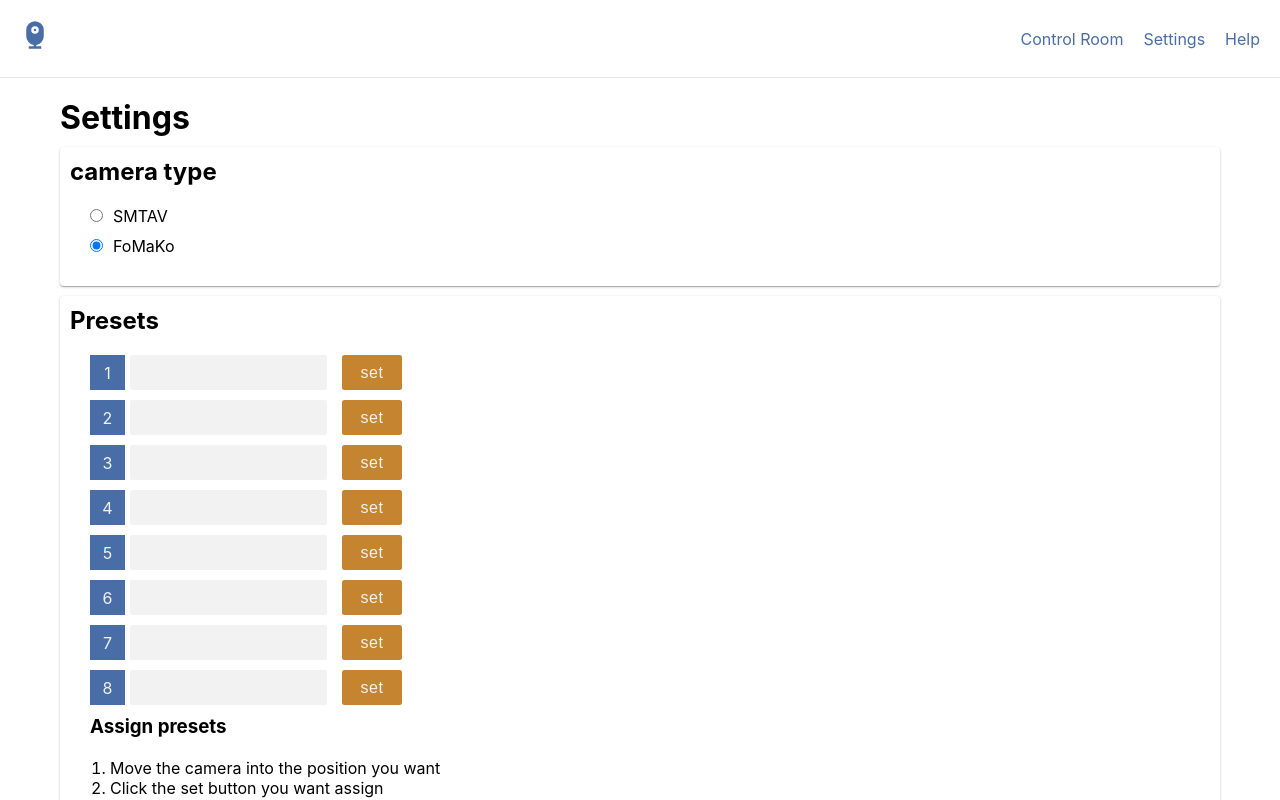
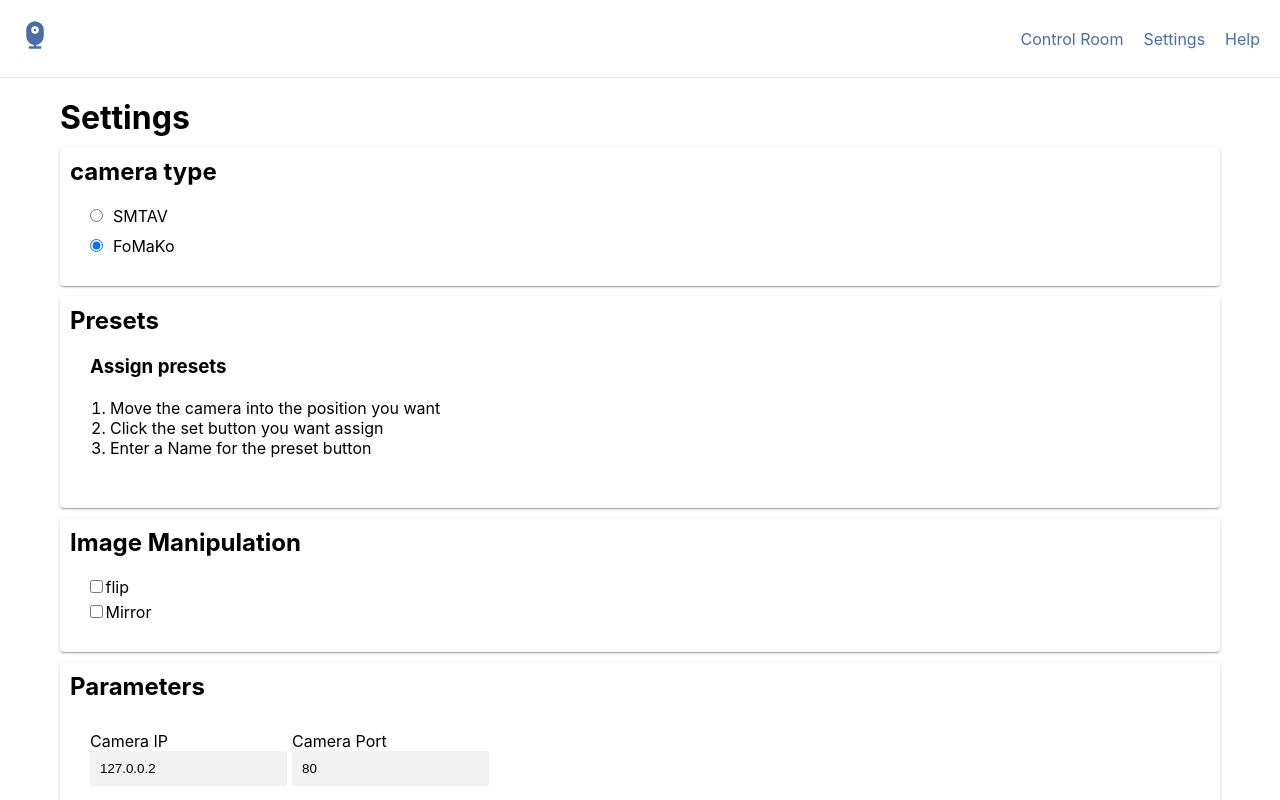
Before and after one commit to SyzBeats/webcam-ui-controller, a React (Vite) app in the folder frontend/: page /settings in a window 1280 px wide. Shown: the top 800 px of the page. Built offline with nearby package versions, Linux system fonts and the light colour scheme.

Commit message:
feat: added last commands and presets

```diff
--- a/frontend/src/api/commands/index.ts
+++ b/frontend/src/api/commands/index.ts
@@ -138,6 +138,16 @@ const commandPayloads = {
 		home: (settings: TSettings, _: any) => ({
 			SysCtrl: { PtzCtrl: { nChanel: 0, szPtzCmd: 'go_home', byValue: settings.parameters.panSpeed } },
 		}),
+
+		/**
+		 * preset selection command - used for preset selection
+		 * @param settings the current settings
+		 * @param movement the preset number to move to
+		 * @returns the payload for the command
+		 */
+		preset: (_s: TSettings, movement: string) => ({ SysCtrl: { PtzCtrl: { nChanel: 0, szPtzCmd: 'preset_call', byValue: movement } } }),
+
+		focusLock: (_s: TSettings, movement: any) => ({ SetEnv: { VideoParam: [{ stAF: { emAFMode: movement }, nChannel: 0 }] } }),
 	},
 	smtav: {
 		/**
@@ -251,6 +261,22 @@ const commandPayloads = {
 		 * @returns the payload for the command
 		 */
 		home: (_settings: TSettings, _: any) => 'home',
+
+		/**
+		 * home command - sets the camera to the home position
+		 * @param settings the current settings
+		 * @param _ unused
+		 * @returns the payload for the command
+		 */
+		preset: (_settings: TSettings, movement: string) => `poscall&${movement}`,
+
+		/**
+		 * home command - sets the camera to the home position
+		 * @param settings the current settings
+		 * @param _ unused
+		 * @returns the payload for the command
+		 */
+		focusLock: (_settings: TSettings, _: string) => 'lock_mfocus',
 	},
 };
 
@@ -262,14 +288,14 @@ const commandPayloads = {
  */
 const getPayload = (command: TCommand, settings: TSettings, movement: string = '') => {
 	if (!settings.camera.name) {
+		console.error('No camera selected');
 		return '';
 	}
 
 	// exeucte commands function which populates the payload
 	const payLoad = commandPayloads[settings.camera.name][command](settings, movement);
 
-	console.log(payLoad);
-
+	// fomako payload is returned as object, stringify it
 	if (typeof payLoad !== 'string') {
 		return JSON.stringify(payLoad);
 	}
--- a/frontend/src/api/service/index.ts
+++ b/frontend/src/api/service/index.ts
@@ -32,8 +32,6 @@ const send = async (settings: TSettings, payload: string) => {
 
 		const reqUrl = `${baseUrl}${payload}`;
 
-		console.log(reqUrl);
-
 		const res = await (await fetch(reqUrl)).json();
 
 		return res;
--- a/frontend/src/components/pages/control/ControlRoom.tsx
+++ b/frontend/src/components/pages/control/ControlRoom.tsx
@@ -2,7 +2,7 @@ import React, { useRef, useEffect } from 'react';
 
 import api from '~/api';
 import useAppStore from '~/store';
-import { TCommand } from '~/types';
+import { CameraNames, TCommand } from '~/types';
 
 import { Button } from '~/components/ui/buttons/Button';
 import { Icons } from '~/components/ui/icons/Icons';
@@ -13,10 +13,18 @@ const ControlRoom = () => {
 	// State
 	const store = useAppStore();
 
-	// stopCommand
+	const settings = store.getSettings();
+
+	// Refs
 	const stopCommand = useRef('');
 	const lastMovement = useRef('');
 
+	/**
+	 * movements need to be stopped after mouse release. This function is executed on mouse release
+	 * and gets the right stop command
+	 * @param command the command to base the stop command on
+	 * @returns the stop command
+	 */
 	const getStopCommand = (command: TCommand): TCommand | null => {
 		switch (command) {
 			case 'up':
@@ -41,12 +49,13 @@ const ControlRoom = () => {
 			}
 		}
 	};
+
 	/**
 	 * mouse down handler for control buttons
 	 * @param e event
 	 * @param command the command to derive the payload from
 	 */
-	const handleMouseDown = (e: React.MouseEvent<HTMLButtonElement>, command: TCommand) => {
+	const handleMouseDown = async (e: React.MouseEvent<HTMLButtonElement>, command: TCommand) => {
 		e.preventDefault();
 		e.stopPropagation();
 
@@ -63,10 +72,28 @@ const ControlRoom = () => {
 			lastMovement.current = command;
 		}
 
-		api.service.send(store.getSettings(), payload);
+		await api.service.send(store.getSettings(), payload);
 	};
 
-	const handleMouseUp = (e: MouseEvent) => {
+	/**
+	 * handles the click on preset buttons
+	 * @param e event
+	 * @param key the key of the preset
+	 */
+	const handlePresetClick = async (e: React.MouseEvent<HTMLButtonElement>, key: string) => {
+		e.preventDefault();
+		e.stopPropagation();
+
+		const payload = api.commands.getPayload('preset', store.getSettings(), key);
+
+		await api.service.send(store.getSettings(), payload);
+	};
+
+	/**
+	 * handles mouse up for control buttons
+	 * @param e mouse event
+	 */
+	const handleMouseUp = async (e: MouseEvent) => {
 		e.preventDefault();
 		e.stopPropagation();
 
@@ -76,7 +103,21 @@ const ControlRoom = () => {
 
 		const payload = api.commands.getPayload(stopCommand.current as TCommand, store.getSettings(), lastMovement.current?.toLowerCase());
 
-		api.service.send(store.getSettings(), payload);
+		await api.service.send(store.getSettings(), payload);
+	};
+
+	const handleFocusLock = async (e: React.MouseEvent<HTMLButtonElement>) => {
+		e.preventDefault();
+		e.stopPropagation();
+
+		let payload = api.commands.getPayload('focusLock', store.getSettings(), '1');
+
+		await api.service.send(store.getSettings(), payload);
+
+		if (settings.camera.name === CameraNames.fomako) {
+			let payload = api.commands.getPayload('focusLock', store.getSettings(), '2');
+			await api.service.send(store.getSettings(), payload);
+		}
 	};
 
 	useEffect(() => {
@@ -96,14 +137,14 @@ const ControlRoom = () => {
 				<h2>Presets</h2>
 
 				<div className={classes.presets_grid}>
-					<Button variant="primary" text="Redner" mouseDownHandler={() => null} />
-					<Button variant="primary" text="Leser" mouseDownHandler={() => null} />
-					<Button variant="primary" text="Tisch" mouseDownHandler={() => null} />
-					<Button variant="primary" text="Schwarzbild" mouseDownHandler={() => null} />
-					<Button variant="primary" text="Preset 5" mouseDownHandler={() => null} />
-					<Button variant="primary" text="Preset 6" mouseDownHandler={() => null} />
-					<Button variant="primary" text="Preset 7" mouseDownHandler={() => null} />
-					<Button variant="primary" text="Preset 8" mouseDownHandler={() => null} />
+					{Object.keys(settings.presets ?? {}).map(key => (
+						<Button
+							key={key}
+							variant="primary"
+							text={(settings.presets ?? {})[key].name}
+							mouseDownHandler={e => handlePresetClick(e, key)}
+						/>
+					))}
 				</div>
 			</section>
 
@@ -152,7 +193,7 @@ const ControlRoom = () => {
 								<Button variant="primary" text={<Icons name="dot" />} circle mouseDownHandler={e => handleMouseDown(e, 'focusAdd')} />
 							</span>
 							<span className={`${classes.button_focus_2} ${classes.flex_centered}`}>
-								<Button variant="primary" text={<Icons name="letterA" />} circle mouseDownHandler={e => handleMouseDown(e, 'up')} />
+								<Button variant="primary" text={<Icons name="letterA" />} circle mouseDownHandler={e => handleFocusLock(e)} />
 							</span>
 							<span className={`${classes.button_focus_3} ${classes.flex_centered}`}>
 								<Button variant="primary" text={<Icons name="circle" />} circle mouseDownHandler={e => handleMouseDown(e, 'focusDec')} />
--- a/frontend/src/components/pages/settings/Settings.tsx
+++ b/frontend/src/components/pages/settings/Settings.tsx
@@ -56,6 +56,20 @@ const Settings = () => {
 		});
 	};
 
+	const handlePresetChange = (e: React.ChangeEvent<HTMLInputElement>, key: string) => {
+		const { value } = e.target;
+
+		const newPresets = {
+			...settings.presets,
+			[key]: {
+				...(settings.presets ?? {})[key],
+				name: value,
+			},
+		};
+
+		store.setPresets(newPresets);
+	};
+
 	return (
 		<div className={styles.settings}>
 			<h1>Settings</h1>
@@ -91,69 +105,14 @@ const Settings = () => {
 				<h2>Presets</h2>
 
 				<div className={styles.box}>
-					<div className={styles.align}>
-						<div className={styles.presets_num}>1</div>
-						<label>
-							<input type="text" name="preset1" />
-						</label>
-						<Button text="set" variant="secondary" onClick={() => null} />
-					</div>
-
-					<div className={styles.align}>
-						<div className={styles.presets_num}>2</div>
-						<label>
-							<input type="text" name="preset2" />
-						</label>
-						<Button text="set" variant="secondary" onClick={() => null} />
-					</div>
-
-					<div className={styles.align}>
-						<div className={styles.presets_num}>3</div>
-						<label>
-							<input type="text" name="preset3" />
-						</label>
-						<Button text="set" variant="secondary" onClick={() => null} />
-					</div>
-
-					<div className={styles.align}>
-						<div className={styles.presets_num}>4</div>
-						<label>
-							<input type="text" name="preset4" />
-						</label>
-						<Button text="set" variant="secondary" onClick={() => null} />
-					</div>
-
-					<div className={styles.align}>
-						<div className={styles.presets_num}>5</div>
-						<label>
-							<input type="text" name="preset5" />
-						</label>
-						<Button text="set" variant="secondary" onClick={() => null} />
-					</div>
-
-					<div className={styles.align}>
-						<div className={styles.presets_num}>6</div>
-						<label>
-							<input type="text" name="preset6" />
-						</label>
-						<Button text="set" variant="secondary" onClick={() => null} />
-					</div>
-
-					<div className={styles.align}>
-						<div className={styles.presets_num}>7</div>
-						<label>
-							<input type="text" name="preset7" />
-						</label>
-						<Button text="set" variant="secondary" onClick={() => null} />
-					</div>
-
-					<div className={styles.align}>
-						<div className={styles.presets_num}>8</div>
-						<label>
-							<input type="text" name="preset8" />
-						</label>
-						<Button text="set" variant="secondary" onClick={() => null} />
-					</div>
+					{Object.keys(settings.presets ?? {}).map(key => (
+						<div key={key} className={styles.align}>
+							<div className={styles.presets_num}>{key}</div>
+							<label>
+								<input type="text" name={key} value={(settings.presets ?? {})[key].name} onChange={e => handlePresetChange(e, key)} />
+							</label>
+						</div>
+					))}
 
 					<div className={styles.presets_description}>
 						<h3>Assign presets</h3>
--- a/frontend/src/components/ui/menu/menu.module.css
+++ b/frontend/src/components/ui/menu/menu.module.css
@@ -16,3 +16,8 @@
 	font-size: var(--font-size);
 	font-weight: 400;
 }
+
+.navigation a:hover {
+	color: var(--color-main-hover);
+	cursor: pointer;
+}
--- a/frontend/src/store/index.ts
+++ b/frontend/src/store/index.ts
@@ -2,9 +2,64 @@ import create from 'zustand';
 import { CameraNames, IStore } from '../types';
 
 import { GetSettings, StoreSettings } from '~/../wailsjs/go/main/App';
+import { json } from 'stream/consumers';
+
+const defaultSettings = {
+	presets: {
+		1: {
+			name: 'Preset 1',
+			value: '1',
+		},
+		2: {
+			name: 'Preset 2',
+			value: '2',
+		},
+		3: {
+			name: 'Preset 3',
+			value: '3',
+		},
+		4: {
+			name: 'Preset 4',
+			value: '4',
+		},
+		5: {
+			name: 'Preset 5',
+			value: '5',
+		},
+		6: {
+			name: 'Preset 6',
+			value: '6',
+		},
+		7: {
+			name: 'Preset 7',
+			value: '7',
+		},
+		8: {
+			name: 'Preset 8',
+			value: '8',
+		},
+	},
+	manipulations: {
+		flip: false,
+		mirror: false,
+	},
+	parameters: {
+		panSpeed: 50,
+		zoomSpeed: 5,
+		focusSpeed: 5,
+		tiltSpeed: 10,
+	},
+	camera: {
+		name: CameraNames.fomako,
+		ip: '127.0.0.2',
+		port: 80,
+		username: '',
+		password: '',
+	},
+};
 
 const useAppStore = create<IStore>((set, get) => ({
-	presets: {},
+	presets: null,
 	manipulations: {
 		flip: false,
 		mirror: false,
@@ -30,9 +85,12 @@ const useAppStore = create<IStore>((set, get) => ({
 	setInitialValues: async () => {
 		const settings = await GetSettings();
 
+		if (!settings) {
+			set(defaultSettings);
+			return;
+		}
+
 		const jsonString = JSON.parse(settings) as IStore;
-
-		console.log(jsonString);
 
 		set(jsonString);
 	},
@@ -61,6 +119,7 @@ const useAppStore = create<IStore>((set, get) => ({
 	 */
 	setPresets: (presets: IStore['presets']) => {
 		set(() => ({ presets }));
+
 		StoreSettings(JSON.stringify(get().getSettings()));
 	},
 
--- a/frontend/src/types/index.ts
+++ b/frontend/src/types/index.ts
@@ -27,7 +27,7 @@ export type TSettings = Pick<IStore, 'parameters' | 'camera' | 'presets' | 'mani
 export interface IStore {
 	presets: {
 		[key: string]: IPreset;
-	};
+	} | null;
 	manipulations: {
 		flip: boolean;
 		mirror: boolean;
@@ -69,6 +69,8 @@ const Commands = {
 	zoomAdd: 'zoomAdd',
 	zoomDec: 'zoomDec',
 	home: 'home',
+	preset: 'preset',
+	focusLock: 'focusLock',
 };
 
 /**
```
Also changed, not shown: frontend/src/components/ui/menu/Menu.tsx (+7 -1 lines), 1 other file (tests, documents, lock files or other folders).
